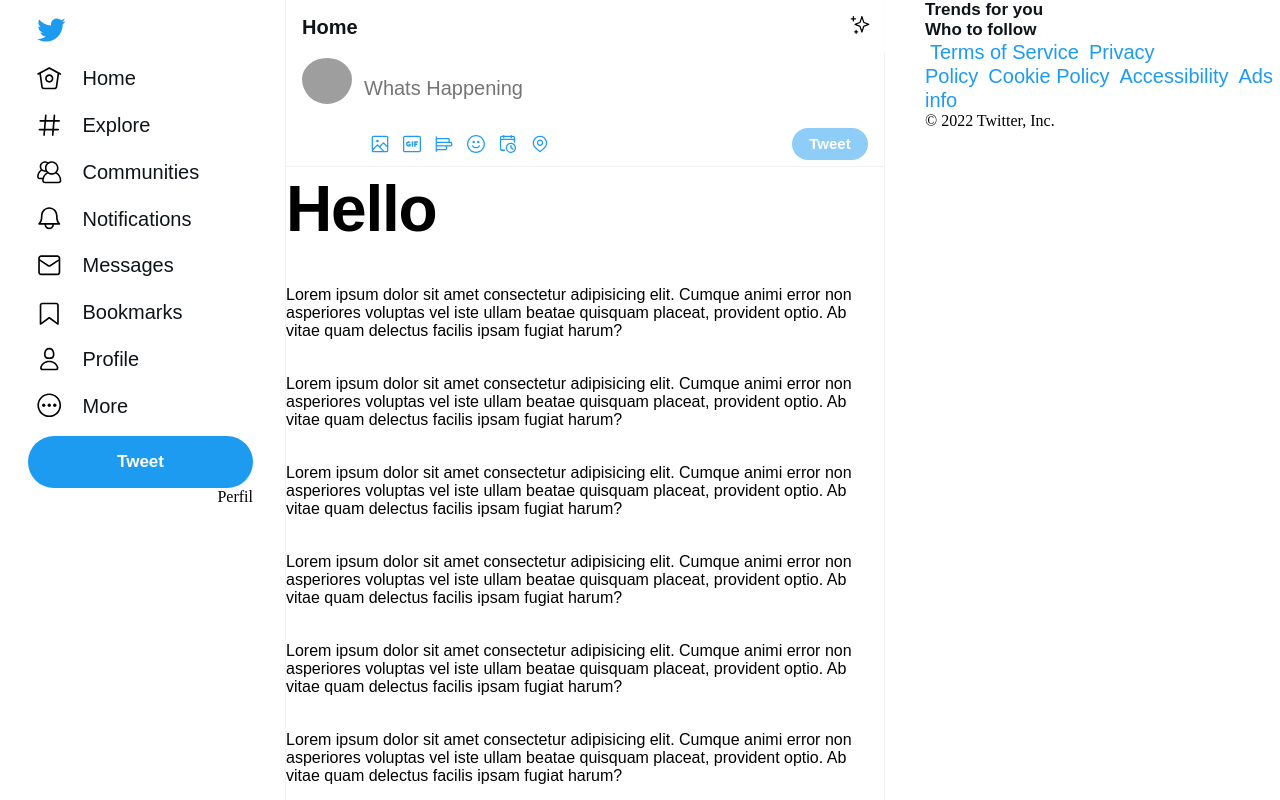
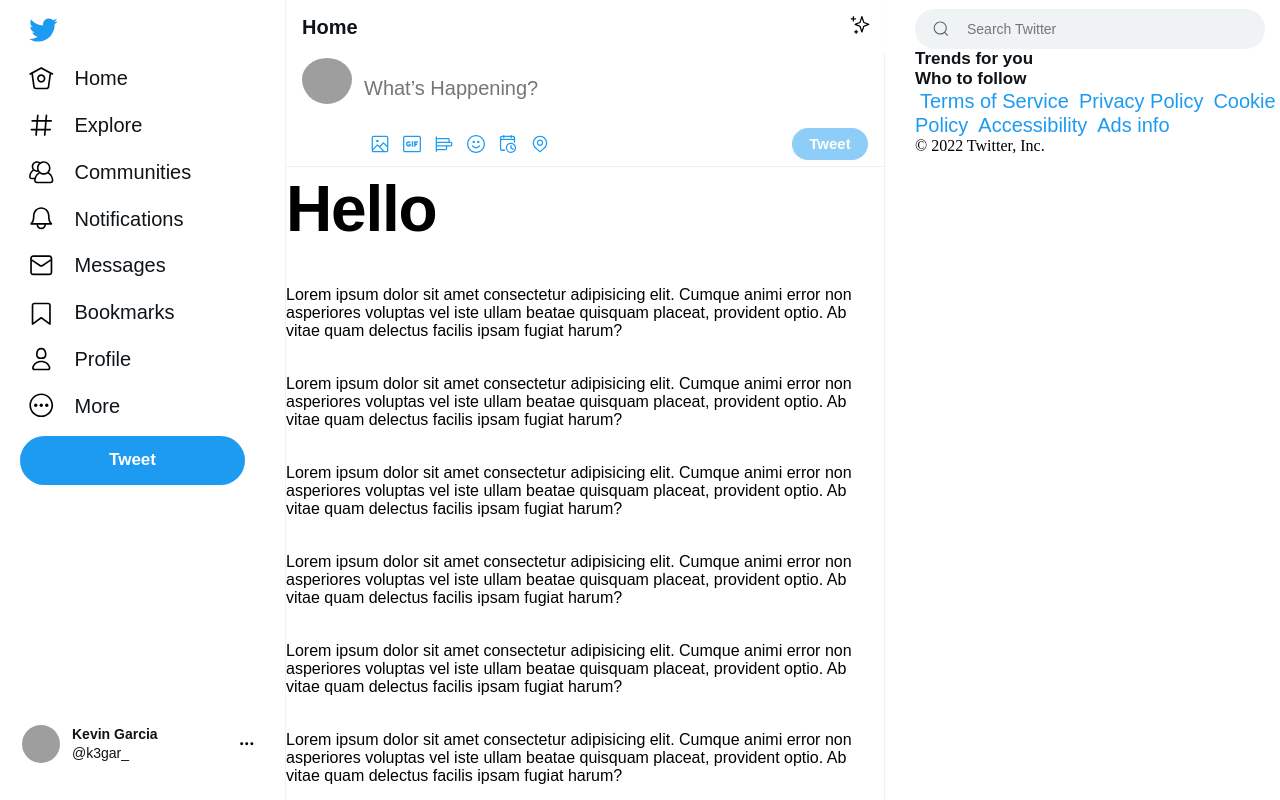
Before and after one commit to k3gar/TwitterClone, a React (Create React App) app: page / in a window 1280 px wide. Shown: the top 800 px of the page. Built offline with nearby package versions, Linux system fonts and the light colour scheme; grey boxes are pictures that could not be loaded; a web font is replaced by a local one.

Commit message:
Profile button and search bar

```diff
--- a/src/components/Aside.jsx
+++ b/src/components/Aside.jsx
@@ -1,10 +1,12 @@
 import React from 'react';
 import '../styles/aside.css';
+import Search from './Search';
 
 const Aside = () => {
   return (
     <React.Fragment>
         <div className="main--aside">
+            <Search/>
             <div className="main--aside__container">
                     <div>
                         <h3>Trends for you</h3>
--- a/src/components/Header.jsx
+++ b/src/components/Header.jsx
@@ -1,5 +1,6 @@
 import React from 'react'
 import '../styles/header.css'
+import ProfileButton from './ProfileButton'
 
 const Header = () => {
   return (
@@ -73,9 +74,7 @@
               <button className='headerMenu--tweet-button' type='button'><a href="#">Tweet</a></button>
             </div>
           </div>
-          <div>
-            Perfil
-          </div>
+          <ProfileButton/>
         </ul>
     </header>
   )
--- a/src/components/ProfileButton.jsx
+++ b/src/components/ProfileButton.jsx
@@ -1,14 +1,17 @@
-import React from 'react'
+import React from 'react';
+import '../styles/profileButton.css'
 
 const ProfileButton = () => {
   return (
-    <div>
-        <img src="" alt="" />
-        <div>
+    <div className='headerMenu--profile-button'>
+      <div className='headerMenu--profile-button__left-container'>
+        <img className='headerMenu--profile-button__pic' src="https://pbs.twimg.com/profile_images/1235351751802400774/LNPwr6Hv_normal.jpg" alt="profile pic" />
+        <div className='headerMenu--profile-button__text'>
             <p>Kevin Garcia</p>
             <p>@k3gar_</p>
         </div>
-        <svg viewBox="0 0 24 24" aria-hidden="true" className=''><g><circle cx="5" cy="12" r="2"></circle><circle cx="12" cy="12" r="2"></circle><circle cx="19" cy="12" r="2"></circle></g></svg>
+      </div>
+        <svg viewBox="0 0 24 24" aria-hidden="true" className='headerMenu--profile-button__dots'><g><circle cx="5" cy="12" r="2"></circle><circle cx="12" cy="12" r="2"></circle><circle cx="19" cy="12" r="2"></circle></g></svg>
     </div>
   )
 }
--- /dev/null
+++ b/src/components/Search.jsx
@@ -0,0 +1,14 @@
+import React from 'react'
+import '../styles/search.css'
+const Search = () => {
+  return (
+    <div className="main--aside__search-container">
+    <label className="main--aside__search-label" htmlFor="search-input">
+        <svg viewBox="0 0 24 24" aria-hidden="true" className="r-yyyyoo"><g><path d="M21.53 20.47l-3.66-3.66C19.195 15.24 20 13.214 20 11c0-4.97-4.03-9-9-9s-9 4.03-9 9 4.03 9 9 9c2.215 0 4.24-.804 5.808-2.13l3.66 3.66c.147.146.34.22.53.22s.385-.073.53-.22c.295-.293.295-.767.002-1.06zM3.5 11c0-4.135 3.365-7.5 7.5-7.5s7.5 3.365 7.5 7.5-3.365 7.5-7.5 7.5-7.5-3.365-7.5-7.5z"></path></g></svg>
+        <input id='search-input' type="text" placeholder='Search Twitter'/>
+    </label>
+    </div>
+  )
+}
+
+export default Search
--- a/src/components/TweetInput.jsx
+++ b/src/components/TweetInput.jsx
@@ -19,7 +19,7 @@
             <img className='tweetinput--container__pic' src="https://pbs.twimg.com/profile_images/1235351751802400774/LNPwr6Hv_normal.jpg" alt="profile pic" />
             <div className='tweetinput--interactive'>
                 <label className='tweetinput--label' htmlFor="post-input">
-                    <textarea onKeyUp={ () => {prueba5()}} id='post-input' type='text' className='tweetinput--interactive__input' placeholder='Whats Happening'></textarea>
+                    <textarea onKeyUp={ () => {prueba5()}} id='post-input' type='text' className='tweetinput--interactive__input' placeholder='What’s Happening?'></textarea>
 
                 </label>
                 <div className='tweetinput--interactive__assets'>
--- a/src/styles/aside.css
+++ b/src/styles/aside.css
@@ -1,5 +1,6 @@
 .main--aside{
-    position: relative;
+    padding-top: 9px;
+    margin-right: 10px;
 }
 .main--aside__container{
     position: fixed;
--- a/src/styles/header.css
+++ b/src/styles/header.css
@@ -5,7 +5,7 @@
     flex-direction: column;
     width: 275px;
     padding-left: 12px;
-    padding-right: 12px;
+    padding-right: 20px;
     margin: 5px 5px 0 0;
     position: relative;
 }
@@ -25,7 +25,8 @@
     margin: 0;
     padding: 0 15px 0 ;
     position: fixed;
-    min-width: 88px;;
+    min-width: 88px;
+    height: 96%;
 }
 .headerMenu--items{
     display: flex;
@@ -76,13 +77,19 @@
     border: none;
     border-radius: 100px;
     width: 225px;
-    height: 52px;
+    height: 49px;
     margin-top: 7px;
+}
+.headerMenu--tweet-button:hover{
+    cursor: pointer;
+    background-color: rgb(26, 140, 216);
+    transition-duration: 0.2s;
 }
 .headerMenu--tweet-button a{
     color: white;
     font-weight: 700;
     font-size: 17px;
+    text-decoration: none;
 }
 
 .r-4qtqp9{
--- a/src/styles/main.css
+++ b/src/styles/main.css
@@ -41,3 +41,6 @@
     color: #0f1419;
     font-weight: 700;
 }
+.main--post__tittle_container:hover{
+    cursor: pointer;
+}
--- /dev/null
+++ b/src/styles/profileButton.css
@@ -0,0 +1,36 @@
+.headerMenu--profile-button{
+    width: 253px;
+    display: flex;
+    align-items: center;
+    justify-content: space-between;
+    padding: 10px;
+    position: relative;
+    left: 20px;
+}
+.headerMenu--profile-button:hover{
+    background-color: rgba(0, 0, 0, 0.1);
+    border-radius: 50px;
+    cursor: pointer;
+}
+.headerMenu--profile-button__pic{
+    width: 38px;
+    height: 38px;
+    border-radius: 50px;
+    margin-right: 12px;
+}
+.headerMenu--profile-button__dots{
+    width: 17.5px;
+    height: 17.5px;
+}
+.headerMenu--profile-button__left-container{
+    display: flex;
+}
+.headerMenu--profile-button__text p {
+    font-size: 14px;
+    line-height: 19px;
+    color: #0f1419;
+    font-weight: 700;
+}
+.headerMenu--profile-button__text p:nth-child(2){
+    font-weight: 400;
+}
--- /dev/null
+++ b/src/styles/search.css
@@ -0,0 +1,34 @@
+.main--aside__search-container{
+    height: 40px;
+    width: 100%;
+    background-color: #eff3f4;
+    display: flex;
+    align-items: center;
+    border-radius: 50px;
+}
+.r-yyyyoo{
+    width: 41px;
+    height: 17.5px;
+    padding-left: 11px;
+    fill:rgb(83, 100, 113);;
+}
+.main--aside__search-label{
+    display: flex;
+    align-items: center;
+    width: 100%;
+    height: 100%;
+}
+.main--aside__search-label:hover{
+    cursor: text;
+}
+.main--aside__search-label:hover .r-yyyyoo{
+    cursor:default;
+}
+.main--aside__search-label input {
+    background: none;
+    outline: none;
+    border: none;
+    font-size: 14px;
+    color: #0f1419;
+    padding: 11px;
+}
```
